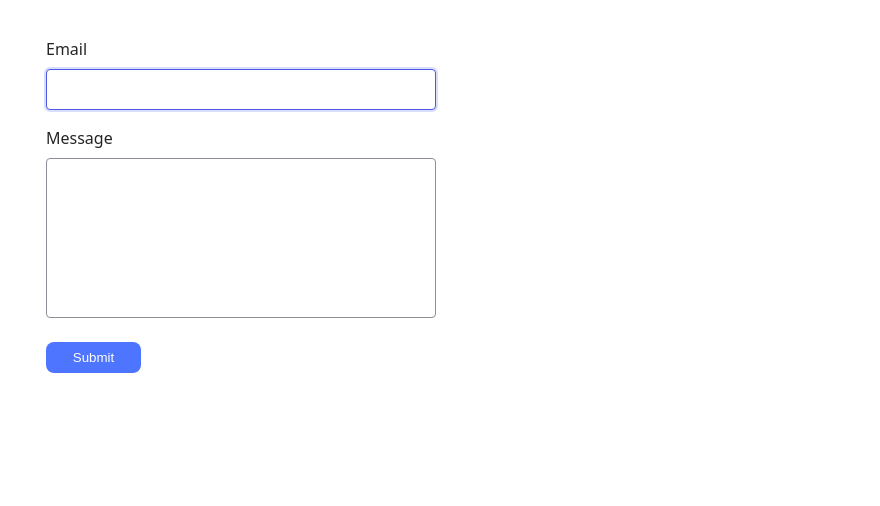
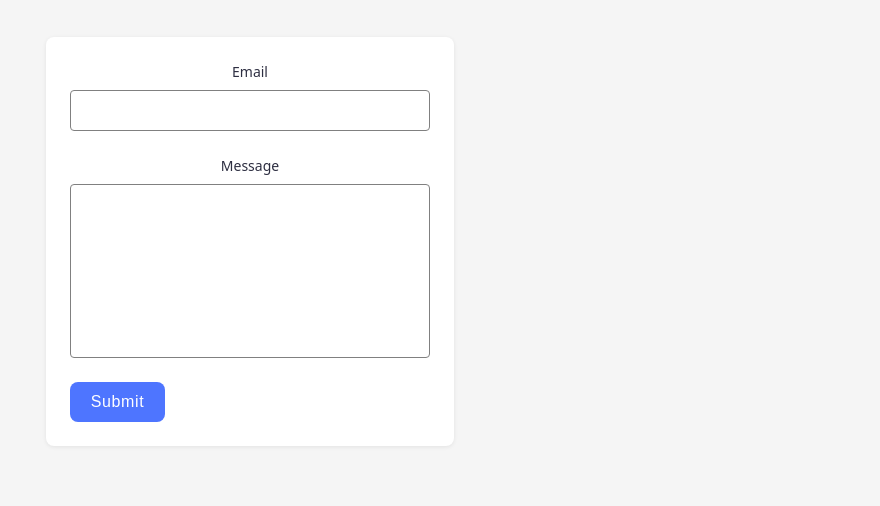
Before and after one commit to Roman-3005/goit-js-hw-09, a website built with Vite: page src/2-form.html in a window 1280 px wide. Shown: the part 391-897 px from the top of the page, without its empty margins (390-1270 px from the left). Before the commit the page ends 800 px from the top, so only its background shows below. Built offline with nearby package versions, Linux system fonts and the light colour scheme.

Commit message:
fixed markup task-2

```diff
--- a/src/2-form.html
+++ b/src/2-form.html
@@ -22,6 +22,7 @@
         <a class="back-link" href="./index.html">Go back</a>
       </div>
 
+      <div class="feedback-form-container">
         <form class="feedback-form" autocomplete="off">
           <label>
             Email
@@ -33,6 +34,7 @@
           </label>
           <button type="submit">Submit</button>
         </form>
+      </div>
     </main>
 
     <script type="module" src="./js/2-form.js"></script>
--- a/src/css/base.css
+++ b/src/css/base.css
@@ -30,3 +30,9 @@ main {
 main:has(.back-link) {
   text-align: center;
 }
+
+*,
+*::before,
+*::after {
+  box-sizing: border-box;
+}
--- a/src/css/container.css
+++ b/src/css/container.css
@@ -1,5 +1,4 @@
-/* Styles for Mobile devices */
-.container {
+Styles for Mobile devices .container {
   min-width: 320px;
   max-width: 375px;
   margin: 0 auto;
--- a/src/css/styles.css
+++ b/src/css/styles.css
@@ -47,6 +47,7 @@
 /* #endregion Gallery */
 
 /* #region Feedback */
+
 /* Основний контейнер сторінки */
 main {
   display: flex;
@@ -54,72 +55,57 @@ main {
   align-items: center;
   gap: 40px;
   padding: 60px 0;
+  background-color: #f5f5f5;
 }
 
 /* Форма */
 .feedback-form {
-  /* display: flex;
+  display: flex;
   flex-direction: column;
-  align-items: center; Центруємо форму
+  align-items: center; /* центруємо форму */
   gap: 24px;
   width: 408px;
-  padding: 32px;
+  padding: 24px;
   background: #fff;
   border-radius: 8px;
-  box-shadow: 0 1px 4px rgba(0, 0, 0, 0.08); */
-
-  display: flex;
-  align-items: flex-start;
-  justify-content: flex-start;
-  flex-direction: column;
-  gap: 16px;
-
-  border-radius: 8px;
-  /* padding: 24px; */
-  width: 408px;
-  height: 296px;
-
-  background: #fff;
+  box-shadow: 0 1px 4px rgba(0, 0, 0, 0.08);
 }
 
 /* Лейбл */
 .feedback-form label {
-  /* display: flex;
+  display: flex;
   flex-direction: column;
-  align-items: flex-start; Текст лейбла ліворуч
+  align-items: center; /* поле по центру форми */
+  gap: 8px;
   width: 100%;
-  gap: 8px;
   font-size: 14px;
+  color: #2e2f42;
+}
+
+/* Текст лейбла */
+.feedback-form .label-text {
+  /* font: 400 16px / 1.5 'Montserrat', sans-serif;
+  letter-spacing: 0.04em;
   color: #2e2f42; */
 
-  display: flex;
-  align-items: flex-start;
-  justify-content: flex-start;
-  flex-direction: column;
-  gap: 8px;
-
-  width: 360px;
-  height: 192px;
+  align-self: flex-start; /* текст Email/Message ліворуч */
+  text-align: left;
 }
 
-/* Текст всередині label */
-.feedback-form .label-text {
-  display: block;
-}
-
+/* Поля вводу */
 .feedback-form input,
 .feedback-form textarea {
-  width: 100%; /* займе всю ширину label */
-  max-width: 360px; /* обмеження по макету */
+  display: block;
+  width: 100%;
+  max-width: 360px;
+  margin: 0 auto; /* по центру форми */
   padding: 10px 14px;
-  border: 1px solid #8e8f99;
+  border: 1px solid #808080;
   border-radius: 4px;
   font-size: 14px;
   font-family: inherit;
   outline: none;
   resize: none;
-  transition: border-color 250ms ease, box-shadow 250ms ease;
-  /* align-self: center;  прибираємо */
   text-align: left;
 }
 
@@ -132,12 +118,12 @@ main {
 /* focus */
 .feedback-form input:focus,
 .feedback-form textarea:focus {
-  border-color: #4d5ae5;
-  box-shadow: 0 0 0 2px rgba(77, 90, 229, 0.2);
+  border-color: #808080;
 }
 
-/* Кнопка Submit */
+/* Кнопка */
 .feedback-form button {
+  align-self: flex-start; /* кнопка зліва */
   width: 95px;
   height: 40px;
   padding: 8px 16px;
@@ -147,8 +133,11 @@ main {
   border-radius: 8px;
   cursor: pointer;
   transition: background 0.3s ease;
-  align-self: flex-start; /* кнопка зліва */
-  margin-top: 8px;
+
+  font-family: 'Montserrat', sans-serif;
+  font-size: 16px;
+  font-weight: 500;
+  letter-spacing: 0.04em;
 }
 
 /* hover кнопки */
```
Lines whose indentation alone changed are shown as unchanged.
